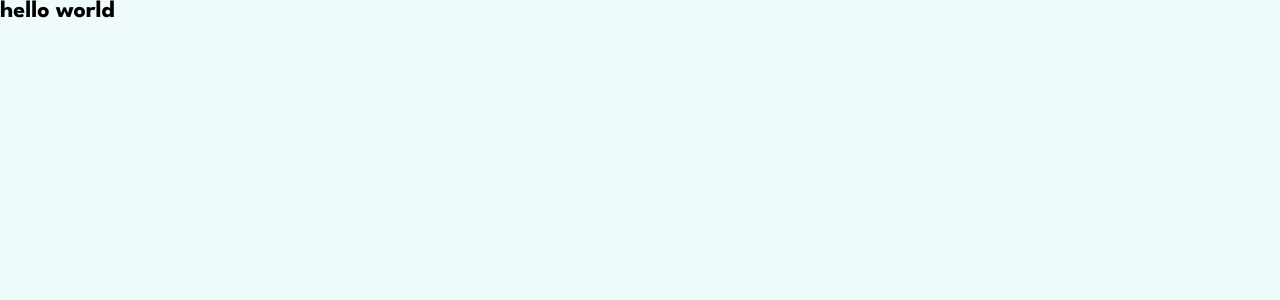
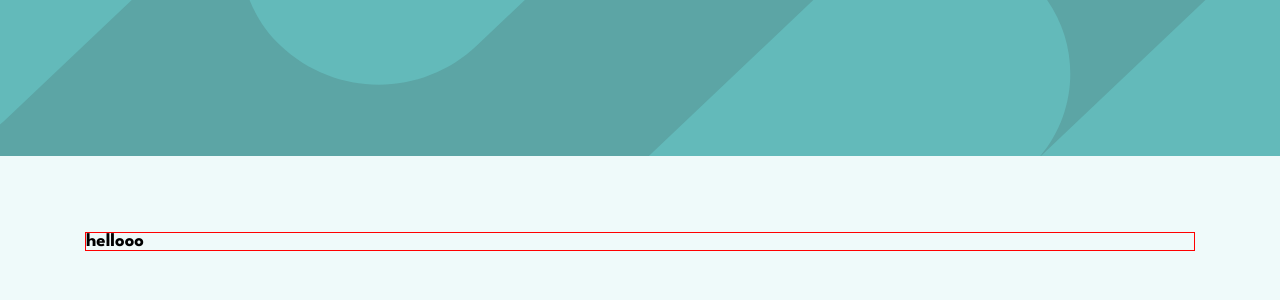
Before and after one commit to EdwinSch/react-joblisting-filters, a React (Vite) app: page / in a window 1280 px wide. Shown: the top 300 px of the page. Built offline with nearby package versions, Linux system fonts and the light colour scheme.

Commit message:
add: jobs overview component

```diff
--- a/src/App.jsx
+++ b/src/App.jsx
@@ -1,7 +1,12 @@
+import JobsOverview from "./components/JobsOverview";
+
 function App() {
   return (
     <>
-      <h2>hello world</h2>
+      <header>{/* CSS dynamic */}</header>
+      <main>
+        <JobsOverview />
+      </main>
     </>
   );
 }
--- /dev/null
+++ b/src/components/JobsOverview.jsx
@@ -0,0 +1,9 @@
+const JobsOverview = () => {
+  return (
+    <section className="jobs-container">
+      <h3>hellooo</h3>
+    </section>
+  );
+};
+
+export default JobsOverview;
--- a/src/styles/main.scss
+++ b/src/styles/main.scss
@@ -26,6 +26,7 @@ $textDark: #2b3939;
 $textGray: #7c8f8f;
 $shadow: 0px 15px 20px -5px rgba(13, 113, 130, 0.15);
 $font: "League Spartan", sans-serif;
+$inspect: red solid 1px;
 
 //--- Main Styles
 
@@ -33,3 +34,25 @@ body {
   font-family: $font;
   background: $background;
 }
+
+header {
+  width: 100%;
+  height: 156px;
+  background: $primary;
+  background-image: url("../assets/bg-header-desktop.svg");
+  background-repeat: no-repeat;
+  background-size: cover;
+  background-position: center;
+}
+
+main {
+  // border: $inspect;
+  display: flex;
+  justify-content: center;
+}
+
+.jobs-container {
+  border: $inspect;
+  margin-top: 76px;
+  width: 1110px;
+}
```
